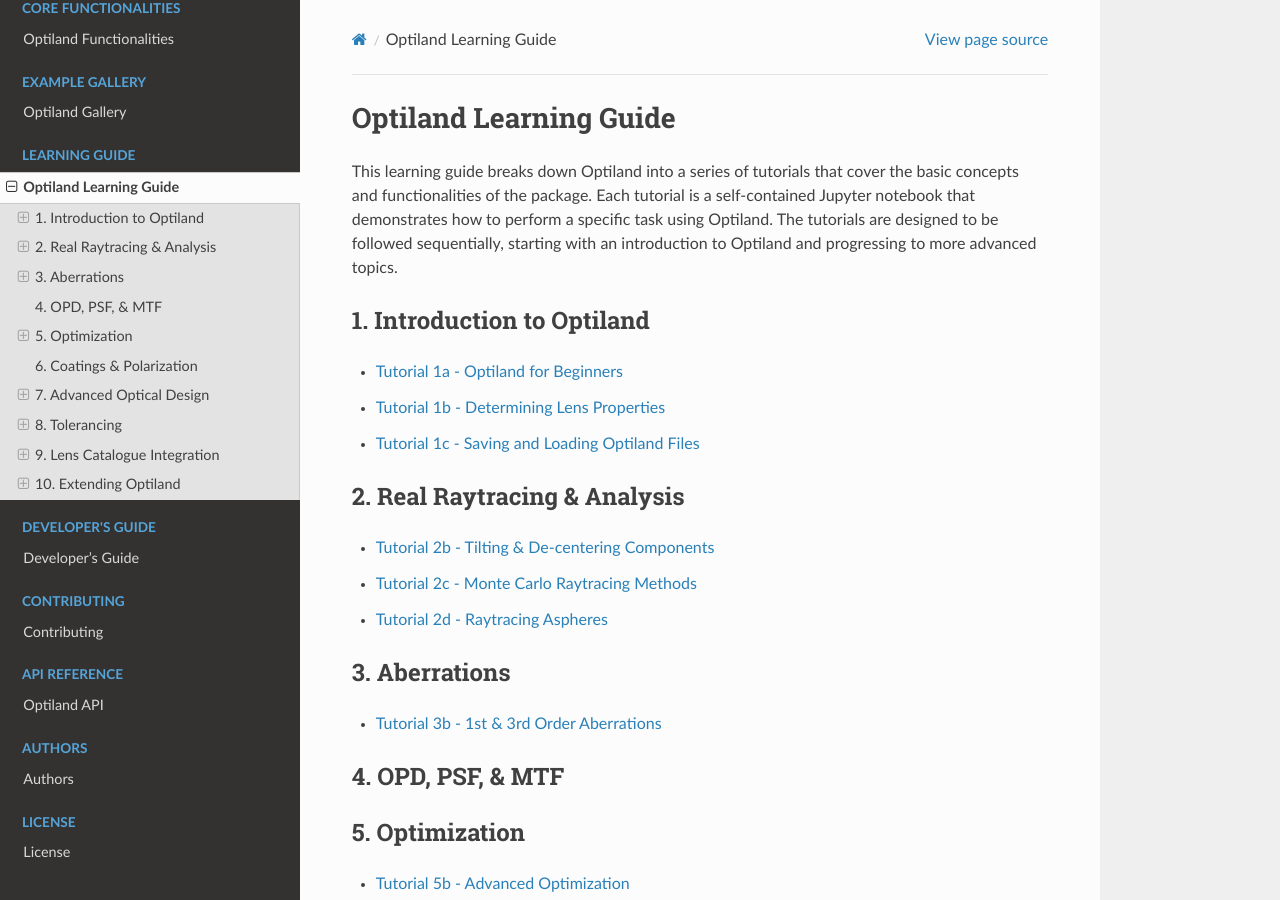
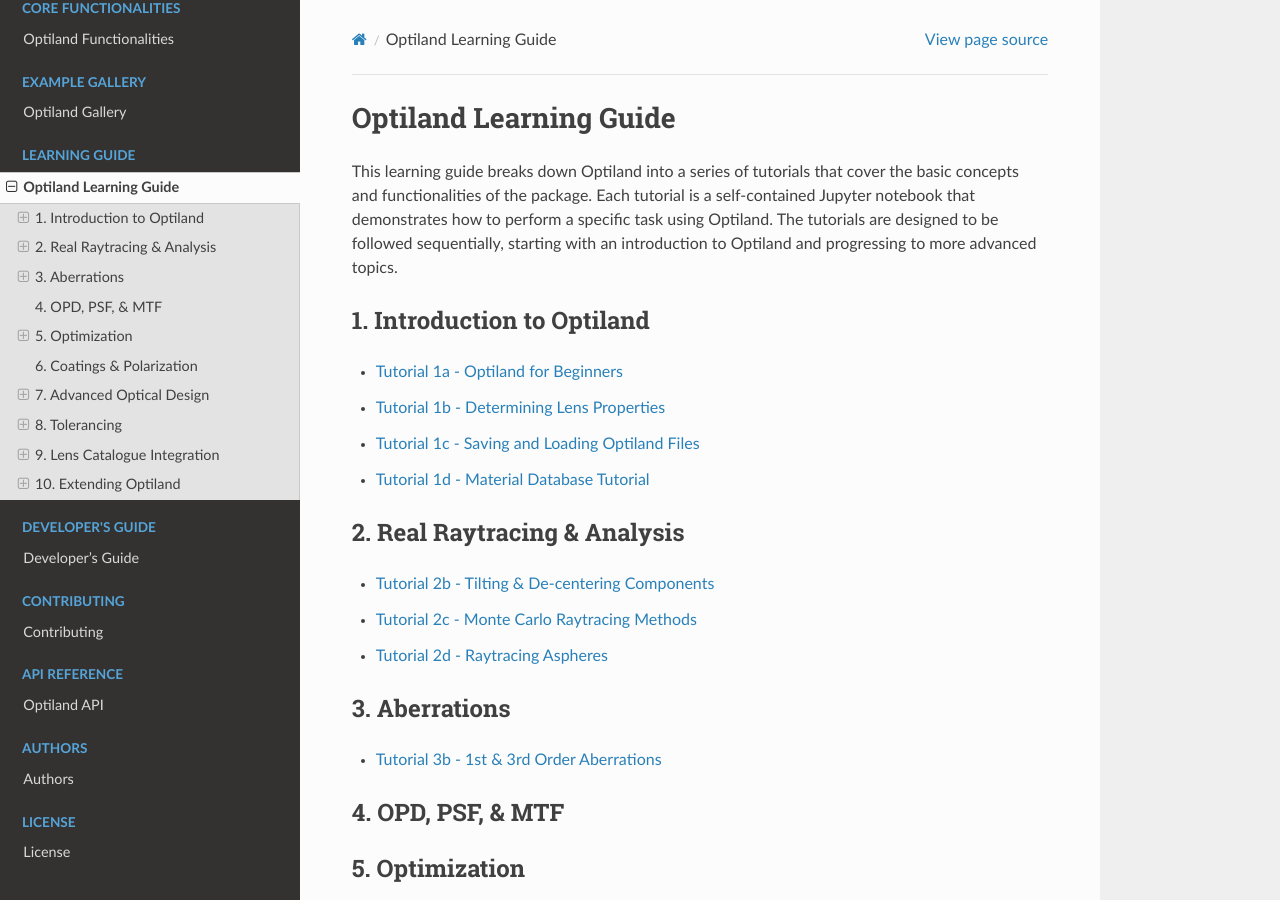
Before and after one commit to HarrisonKramer/optiland, a Sphinx documentation site: the page built from docs/learning_guide.rst, in a window 1280 px wide and 900 px high. Built offline with Sphinx 7.4.7 and the Read the Docs theme 3.1.0, drawn with Linux system fonts in a browser that asks for light colours; pages that are not in the unit, such as notebooks, are missing from menus.

Commit message:
docs: add reference to Tutorial 1d for Material Database in learning guide

```diff
--- a/docs/learning_guide.rst
+++ b/docs/learning_guide.rst
@@ -15,6 +15,7 @@ This learning guide breaks down Optiland into a series of tutorials that cover t
    examples/Tutorial_1a_Optiland_for_Beginners
    examples/Tutorial_1b_Lens_Properties
    examples/Tutorial_1c_Save_and_Load_Files
+   examples/Tutorial_1d_Material_Database
 
 
 2. Real Raytracing & Analysis
```
